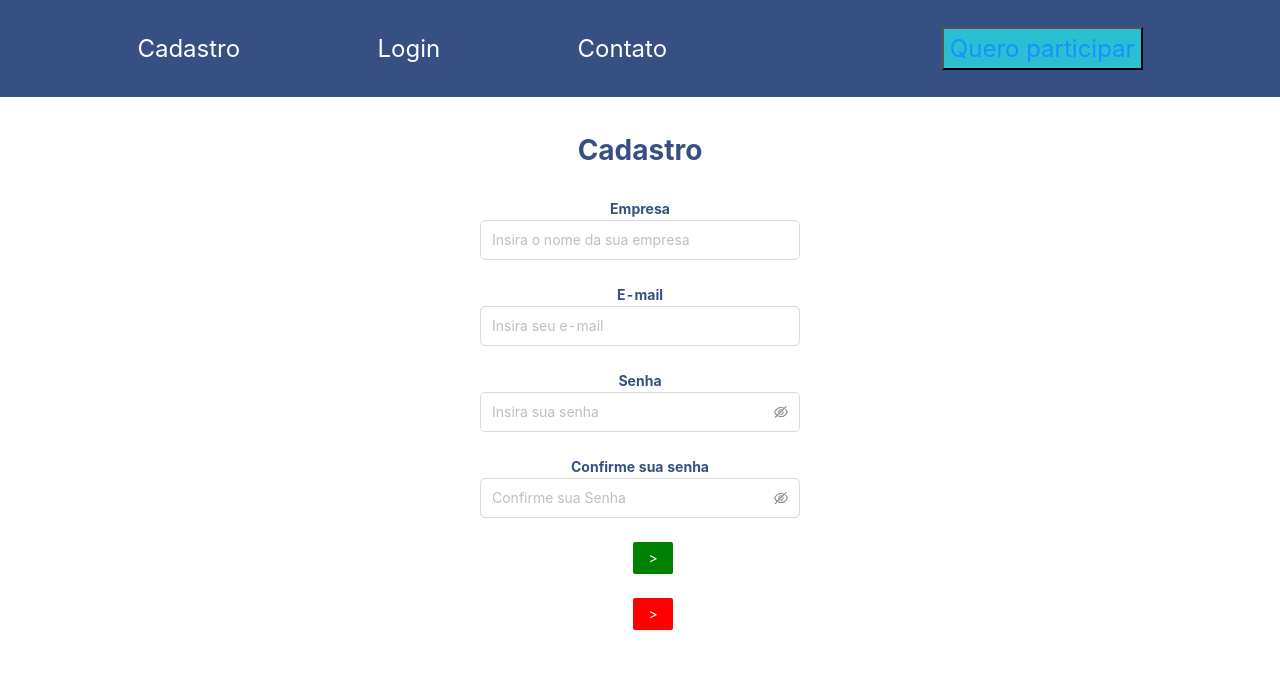
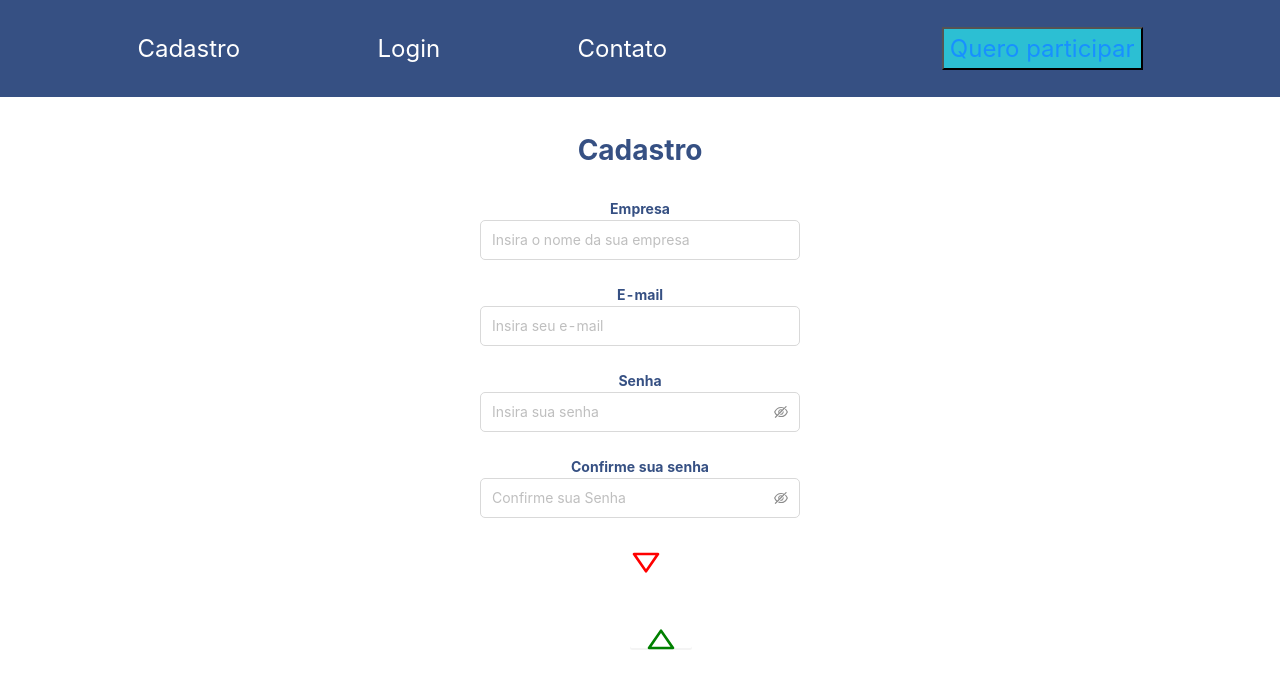
Before and after one commit to ricardossantis/reembolsa_ai, a React (Create React App) app: page /cadastro in a window 1280 px wide. Shown: the top 688 px of the page. Built offline with nearby package versions, Linux system fonts and the light colour scheme.

Commit message:
chore: cancel button

```diff
--- a/src/componets/cadastro-gerente/index.jsx
+++ b/src/componets/cadastro-gerente/index.jsx
@@ -1,5 +1,7 @@
 import React, { useState, useEffect} from "react";
 import { Form, Input, Button } from "antd";
+import {Link} from 'react-router-dom';
+import {BiUpArrow, BiDownArrow} from 'react-icons/bi'
 import {
   Titulo,
   Container,
@@ -7,9 +9,9 @@ import {
   StyledLabel,
   StyledInput,
   StyledInputPassword,
-  ContainerButtons
+  ContainerButtons,
+  StyledButton
 } from './styledCadastro';
-import api from '../../services/api';
 import axios from "axios";
 
 const layout = {
@@ -32,20 +34,23 @@ const layout = {
   const CadastroGerente = () => {
 
     const [manager, setManager] = useState({
-      company: "",
+      company: "" ,
       email: "",
       password: "",
-      user: "",
       accessLevel:1
 
   })
 
   console.log(manager)
 
+ const  handleSubmit = () => {
+      axios.post(`https://reembolsa-ai-api.herokuapp.com/register`, manager)
+      .then(res => setManager(res))
+      .catch(error => console.log(error))
+  }
 
-
-  const onFinish = (values) => {
-    setManager(values)
+const onFinish = (values) => {
+    handleSubmit(values)
   };
 
   const onFinishFailed = (errorInfo) => {
@@ -77,7 +82,7 @@ const layout = {
             },
           ]}
         >
-          <StyledInput placeholder="Insira o nome da sua empresa" value={manager.company}/>
+          <StyledInput  placeholder="Insira o nome da sua empresa" value={manager.company}/>
         </Form.Item>
         <StyledLabel>E-mail</StyledLabel>
         <Form.Item
@@ -89,7 +94,7 @@ const layout = {
             },
           ]}
         >
-          <StyledInput placeholder="Insira seu e-mail" value={manager.email} />
+          <StyledInput  placeholder="Insira seu e-mail" value={manager.email} />
         </Form.Item>
 
         <StyledLabel>Senha</StyledLabel>
@@ -102,7 +107,7 @@ const layout = {
             },
           ]}
         >
-          <StyledInputPassword placeholder="Insira sua senha" value={manager.password}/>
+          <StyledInputPassword  placeholder="Insira sua senha" value={manager.password}/>
         </Form.Item>
 
         <StyledLabel>Confirme sua senha</StyledLabel>
@@ -119,13 +124,13 @@ const layout = {
           </Form.Item>
           <ContainerButtons>
             <Form.Item {...tailLayout} >
-            <Button style={{backgroundColor:"green", border:"none"}} type="primary" htmlType="submit">
-              {'>'}
-            </Button>
+            <StyledButton to="/login" >
+              <BiDownArrow/>
+            </StyledButton>
             </Form.Item>
             <Form.Item {...tailLayout} >
-            <Button style={{backgroundColor:"red", border:"none"}} type="primary" htmlType="submit">
-              {'>'}
+            <Button style={{color:"green", backgroundColor:"transparent", border: 'none', fontSize: '2rem'}} type="primary" htmlType="submit">
+              <BiUpArrow/>
             </Button>
             </Form.Item>
           </ContainerButtons>
--- /dev/null
+++ b/src/componets/cadastro-gerente/styledCadastro/StyledButton.jsx
@@ -0,0 +1,9 @@
+import styled from 'styled-components';
+import {Link} from 'react-router-dom';
+
+const StyledButton  = styled(Link) `
+color: red;
+font-size: 2rem;
+`
+
+export {StyledButton}
--- a/src/componets/cadastro-gerente/styledCadastro/index.jsx
+++ b/src/componets/cadastro-gerente/styledCadastro/index.jsx
@@ -4,5 +4,6 @@ import {StyledForm} from './styled-form';
 import {StyledLabel} from './styled-label';
 import {StyledInput, StyledInputPassword} from './styled-input';
 import {ContainerButtons} from './container-buttons';
+import {StyledButton} from './StyledButton';
 
-export{Titulo, Container, StyledForm, StyledLabel, StyledInput, StyledInputPassword, ContainerButtons}
+export{Titulo, Container, StyledForm, StyledLabel, StyledInput, StyledInputPassword, ContainerButtons, StyledButton}
```
Also changed, not shown: 1 other file (tests, documents, lock files or other folders).
